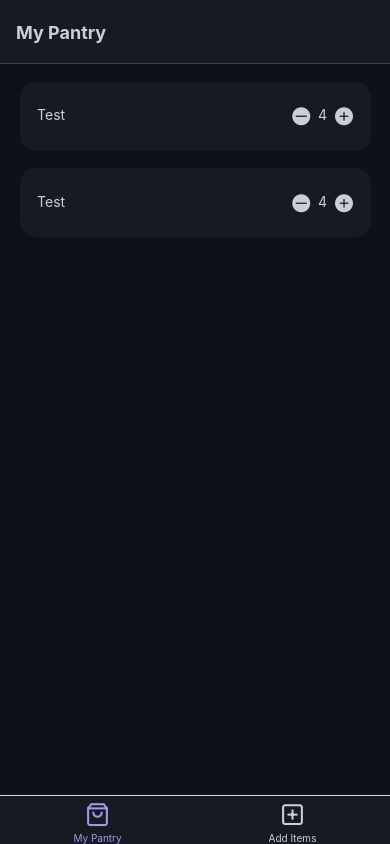
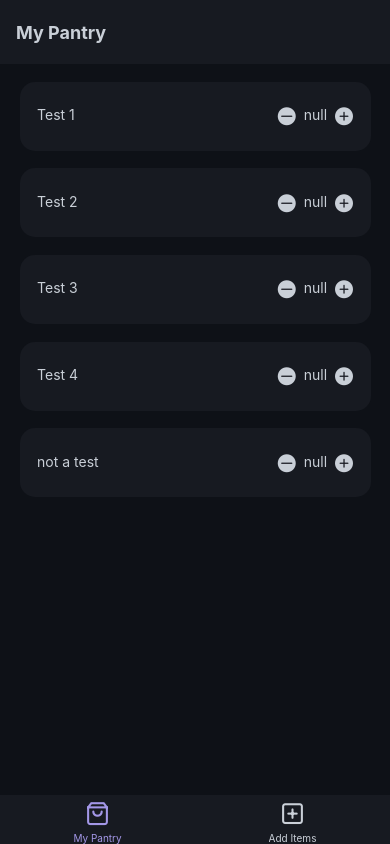
Before and after one commit to faizanraso/my-pantry, a React Native app: screen / in a window 390 px wide. Built offline with nearby package versions, Linux system fonts and the light colour scheme.

Commit message:
All saved items appear on app open. Quantity button functional - updates on local storage as well

```diff
--- a/app/components/Item.tsx
+++ b/app/components/Item.tsx
@@ -10,16 +10,26 @@ import {
 import { AntDesign } from "@expo/vector-icons";
 import React from "react";
 import colours from "../shared/colours";
+import { getData, storeData } from "../shared/AsyncStorageFunctions";
 
-export default function Item(props: {
-  item: string | null | undefined;
-  quantity: number | null | undefined;
-  increaseFunction: ((event: GestureResponderEvent) => void) | undefined;
-  decreaseFunction: ((event: GestureResponderEvent) => void) | undefined;
-}) {
+export default function Item(props: { item: string }) {
+  const [quantity, setQuantity] = React.useState(0);
 
+  React.useEffect(() => {
+    getData(props.item).then((tempQuantity) => setQuantity(tempQuantity));
+  }, []);
 
-  const [count, setCount] = React.useState(0)
+  function increaseQuantity() {
+    var tempCount = quantity + 1;
+    storeData(props.item, tempCount);
+    setQuantity(tempCount);
+  }
+
+  function decreaseQuantity() {
+    var tempCount = quantity - 1;
+    storeData(props.item, tempCount);
+    setQuantity(tempCount);
+  }
 
   return (
     <View style={styles.container}>
@@ -27,12 +37,23 @@ export default function Item(props: {
         <Text style={styles.text}>{props.item}</Text>
       </View>
       <View style={styles.rightSideView}>
-        <TouchableOpacity onPress={props.decreaseFunction}>
-          <AntDesign name="minuscircle" size={18} color={colours.text} />
+        <TouchableOpacity
+          onPress={decreaseQuantity}
+          disabled={true ? quantity == 0 : false}
+        >
+          <AntDesign
+            name="minuscircle"
+            size={18}
+            color={colours.enabledQuantityButton}
+          />
         </TouchableOpacity>
-        <Text style={styles.text}>{"  " + props.quantity + "  "}</Text>
-        <TouchableOpacity onPress={props.increaseFunction}>
-          <AntDesign name="pluscircle" size={18} color={colours.text} />
+        <Text style={styles.text}>{"  " + quantity + "  "}</Text>
+        <TouchableOpacity onPress={increaseQuantity}>
+          <AntDesign
+            name="pluscircle"
+            size={18}
+            color={colours.enabledQuantityButton}
+          />
         </TouchableOpacity>
       </View>
     </View>
--- a/app/screens/MyPantryScreen.tsx
+++ b/app/screens/MyPantryScreen.tsx
@@ -12,29 +12,24 @@ import {
 } from "../shared/AsyncStorageFunctions";
 
 export default function MyPantryScreen() {
-  function increaseQuantity(e: any) {
-    console.log(e);
-  }
+  // create an array containing a list of all item names (useState)
+  // create an array for all qunatities (useState)
+  // keep pushing updates to the asyncstorage
 
-  function decreaseQuantity(e: any) {
-    console.log(e);
-  }
+  const [allItems, setAllItems] = React.useState()
+
+  React.useEffect(()=>{
+    // getAllKeys().then((tempList) => setAllItems(tempList))
+  }, [])
 
   return (
     <SafeAreaView style={styles.container}>
       <ScrollView style={styles.scrollView}>
-        <Item
-          item={"Test"}
-          quantity={4}
-          increaseFunction={increaseQuantity}
-          decreaseFunction={decreaseQuantity}
-        />
-        <Item
-          item={"Test"}
-          quantity={4}
-          increaseFunction={increaseQuantity}
-          decreaseFunction={decreaseQuantity}
-        />
+        <Item item={"Test 1"} />
+        <Item item={"Test 2"} />
+        <Item item={"Test 3"} />
+        <Item item={"Test 4"} />
+        <Item item={"not a test"} />
       </ScrollView>
     </SafeAreaView>
   );
--- a/app/shared/AsyncStorageFunctions.tsx
+++ b/app/shared/AsyncStorageFunctions.tsx
@@ -12,6 +12,7 @@ export const storeData = async (key: string, value: any) => {
 export const getData = async (key: string) => {
   try {
     const jsonValue = await AsyncStorage.getItem(key);
+    console.log(jsonValue);
     return jsonValue != null ? JSON.parse(jsonValue) : null;
   } catch (e) {
     console.log("no data");
@@ -32,10 +33,10 @@ export const getAllKeys = async () => {
   let keys: readonly string[] = [];
   try {
     keys = await AsyncStorage.getAllKeys();
+    return keys;
   } catch (e) {
     // read key error
   }
-  console.log(keys);
 };
 
 export const clearAll = async () => {
--- a/app/shared/TabBar.tsx
+++ b/app/shared/TabBar.tsx
@@ -13,10 +13,14 @@ export default function TabBar() {
       screenOptions={{
         tabBarStyle: {
           backgroundColor: colours.secondary,
+          borderTopWidth: 0,
         },
+
         headerStyle: {
           backgroundColor: colours.secondary,
           borderBottomColor: colours.navigationBorder,
+          borderWidth: 0,
+          borderColor: colours.navigationBorder,
         },
         headerTitleStyle: {
           color: colours.headerFont,
--- a/app/shared/colours.tsx
+++ b/app/shared/colours.tsx
@@ -3,6 +3,8 @@ export default {
   secondary: "#171A21",
   headerFont: "#C9CFD7",
   text: "#C9CFD7",
+  enabledQuantityButton: "#C9CFD7",
+  disabledQuantityButton: "#B2B6BC",
   activeTab: "#A397E7",
   inactiveTab: "#CAD0D8",
   navigationBorder: "#41434A",
```
